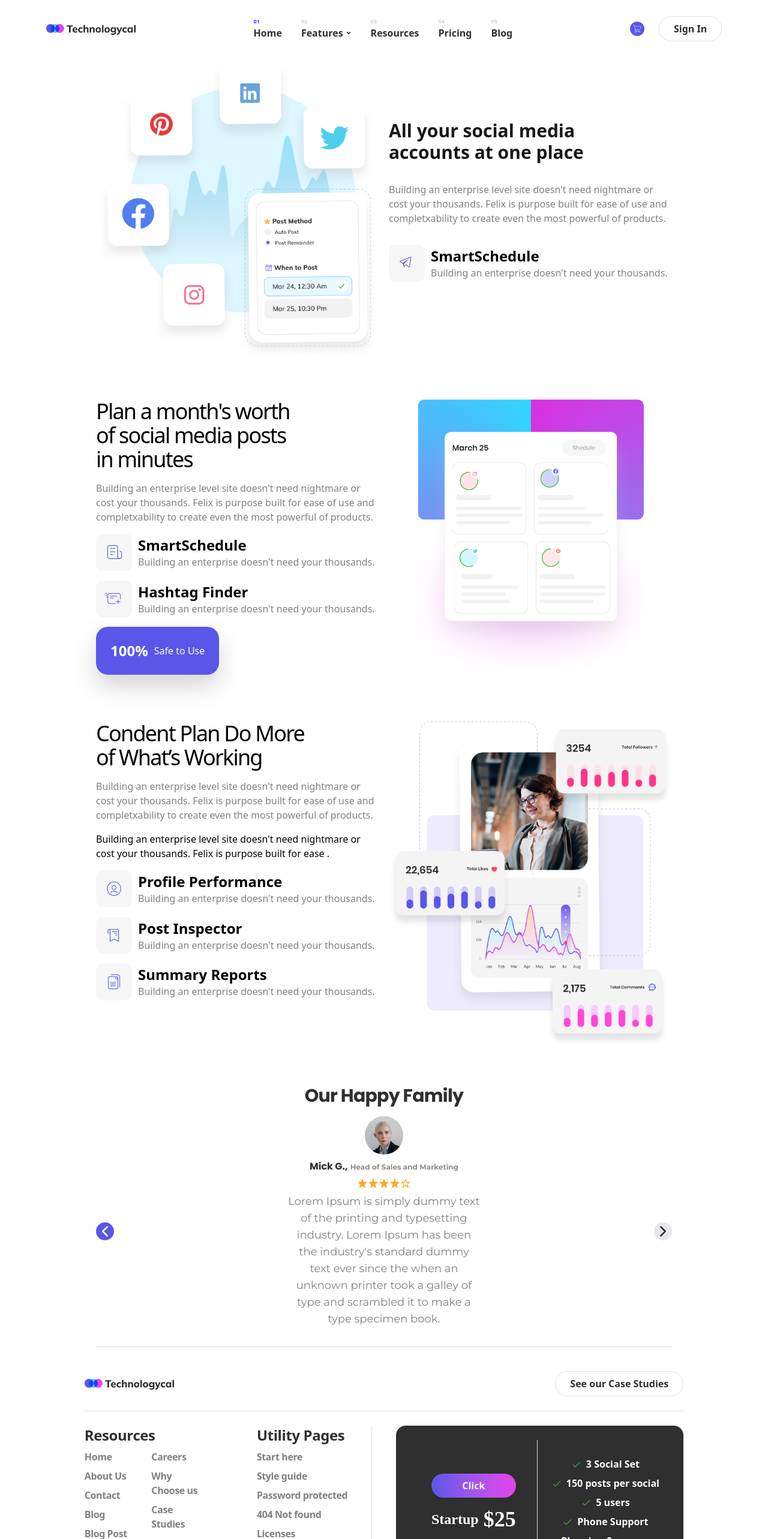
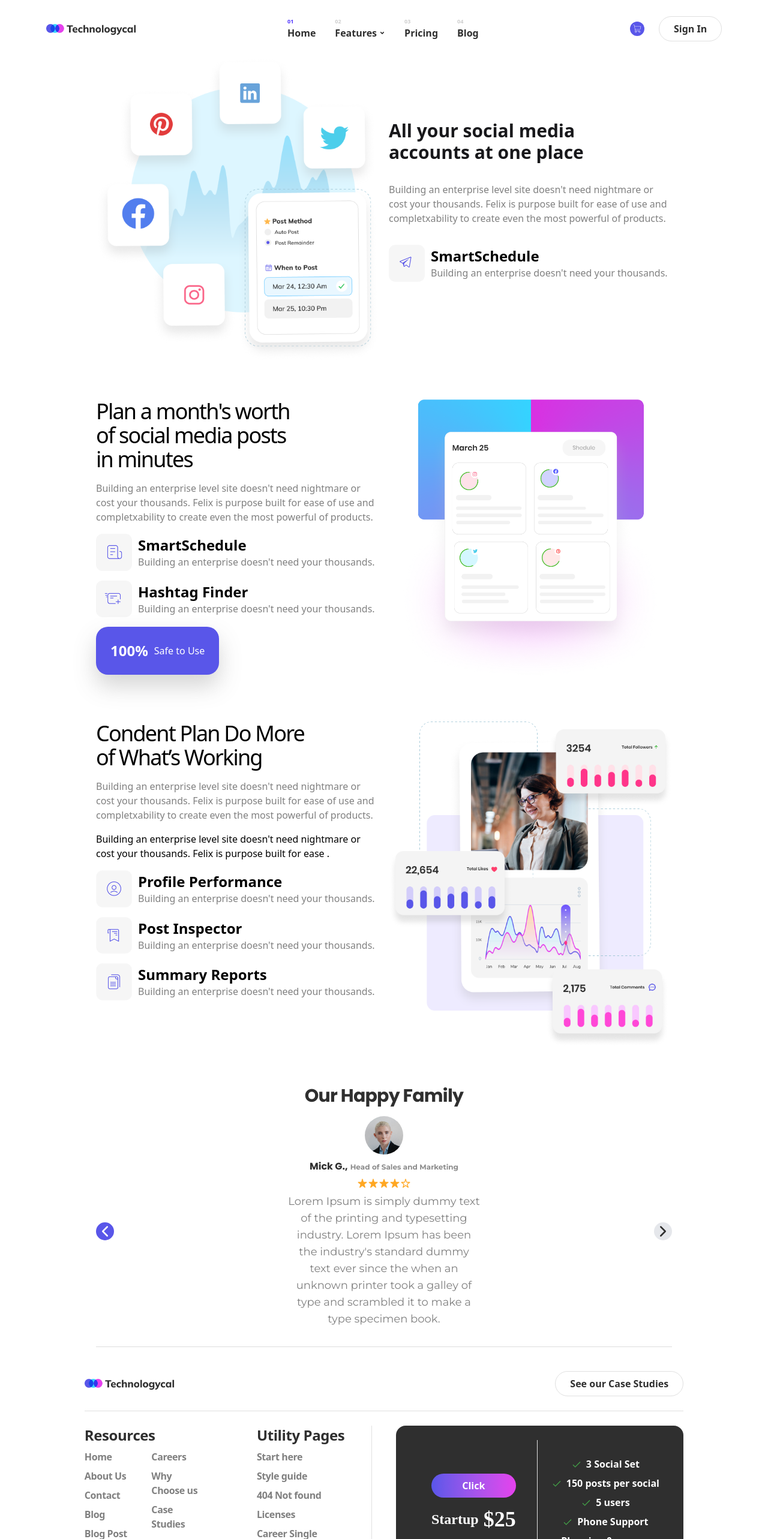
Before and after one commit to FlackoCodes/newTech, a React (Vite) app: page /features in a window 1280 px wide. Shown: the top 2566 px of the page at 60% size. Built offline with nearby package versions, Linux system fonts and the light colour scheme.

Commit message:
revamped codebase

```diff
--- a/src/App.tsx
+++ b/src/App.tsx
@@ -8,7 +8,6 @@ import MainLayout from "./Layout/MainLayout";
 import Features from "./pages/Features";
 import Home from "./pages/HomePage/Home";
 import Error_404 from "./pages/Error_404";
-import Resources from "./pages/Resources";
 import Blog from "./pages/Blog";
 import Pricing from "./pages/Pricing";
 import AboutComp from "./pages/AboutUs/index";
@@ -27,7 +26,6 @@ function App() {
       <Route path="/" element={<MainLayout />}>
         <Route index element={<Home />} />
         <Route path="/features" element={<Features />} />
-        <Route path="/resources" element={<Resources />} />
         <Route path="/blog" element={<Blog />} />
         <Route path="/pricing" element={<Pricing />} />
         <Route path="/About Us" element={<AboutComp />} />
--- a/src/components/Navbar.tsx
+++ b/src/components/Navbar.tsx
@@ -1,14 +1,12 @@
-import { NavLink } from "react-router-dom"
-import logo from "../images/cta/Logo (1).png"
+import { NavLink } from "react-router-dom";
+import logo from "../images/cta/Logo (1).png";
 import { PiShoppingCartThin } from "react-icons/pi";
 import { FaAngleDown } from "react-icons/fa";
 import { RxHamburgerMenu } from "react-icons/rx";
 import { useState } from "react";
 import MobileMenu from "./MobileMenu";
 
-
 function Navbar() {
-
   const [showMenu, setShowMenu] = useState(false);
 
   const modalPopup = () => {
@@ -17,46 +15,60 @@ function Navbar() {
   };
 
   return (
-
     <>
       <nav className=" h-[65px] top-[36px] left-[100px]  flex justify-between items-center py-12">
         <div>
           <NavLink to={"/"}>
-                        <img
-                            className="w-[100px] md:w-[150px]"
-                            src={logo}
-                            alt="logo"
-                        />
+            <img className="w-[100px] md:w-[150px]" src={logo} alt="logo" />
           </NavLink>
         </div>
         <div className="hidden lg:flex md:justify-between items-center">
           <ul className="flex gap-8">
-                        <li className=""><div className="flex flex-col items-start">
+            <li className="">
+              <div className="flex flex-col items-start">
                 <span className="text-[9px] font-bold text-[#5236FF]">01</span>
-                            <NavLink to={"/"} className="text-[16px] font-bold text-[#2F2F2F]" >Home</NavLink>
+                <NavLink
+                  to={"/"}
+                  className="text-[16px] font-bold text-[#2F2F2F]"
+                >
+                  Home
+                </NavLink>
               </div>
             </li>
-                        <li className=""><div className="flex flex-col items-start">
+            <li className="">
+              <div className="flex flex-col items-start">
                 <span className="text-[9px] font-bold text-[#CFCFCF]">02</span>
                 <div className="flex items-center gap-1">
-                                <NavLink to={"/features"} className="text-[16px] font-bold text-[#2F2F2F]" >Features</NavLink>
+                  <NavLink
+                    to={"/features"}
+                    className="text-[16px] font-bold text-[#2F2F2F]"
+                  >
+                    Features
+                  </NavLink>
                   <FaAngleDown className="text-[#2F2F2F] text-[10px]" />
                 </div>
               </div>
             </li>
-                        <li className=""><div className="flex flex-col items-start">
+            <li className="">
+              <div className="flex flex-col items-start">
                 <span className="text-[9px] font-bold text-[#CFCFCF]">03</span>
-                            <NavLink to={"/resources"} className="text-[16px] font-bold text-[#2F2F2F]" >Resources</NavLink>
+                <NavLink
+                  to={"/pricing"}
+                  className="text-[16px] font-bold text-[#2F2F2F]"
+                >
+                  Pricing
+                </NavLink>
               </div>
             </li>
-                        <li className=""><div className="flex flex-col items-start">
+            <li className="">
+              <div className="flex flex-col items-start">
                 <span className="text-[9px] font-bold text-[#CFCFCF]">04</span>
-                            <NavLink to={"/pricing"} className="text-[16px] font-bold text-[#2F2F2F]" >Pricing</NavLink>
-                        </div>
-                        </li>
-                        <li className=""><div className="flex flex-col items-start">
-                            <span className="text-[9px] font-bold text-[#CFCFCF]">05</span>
-                            <NavLink to={"/blog"} className="text-[16px] font-bold text-[#2F2F2F]" >Blog</NavLink>
+                <NavLink
+                  to={"/blog"}
+                  className="text-[16px] font-bold text-[#2F2F2F]"
+                >
+                  Blog
+                </NavLink>
               </div>
             </li>
           </ul>
@@ -66,14 +78,16 @@ function Navbar() {
             <div className="bg-[#5956E9] p-1 gap-10 flex justify-center rounded-full">
               <PiShoppingCartThin className=" text-white" />
             </div>
-                        <button className="py-[8px] px-[24px] border border-[#E0E0E0] rounded-[62px] cursor-pointer text-[#2F2F2F] font-bold">Sign In</button>
+            <button className="py-[8px] px-[24px] border border-[#E0E0E0] rounded-[62px] cursor-pointer text-[#2F2F2F] font-bold">
+              Sign In
+            </button>
           </div>
           <RxHamburgerMenu className="block lg:hidden" onClick={modalPopup} />
         </div>
       </nav>
       {showMenu && <MobileMenu closeModal={modalPopup} />}
     </>
-    )
+  );
 }
 
-export default Navbar
+export default Navbar;
--- a/src/data.ts
+++ b/src/data.ts
@@ -127,24 +127,17 @@ export const utilityPages = [
     id: 2,
     page: "Style guide",
   },
+
   {
     id: 3,
-    page: "Password protected",
+    page: "404 Not found",
   },
   {
     id: 4,
-    page: "404 Not found",
+    page: "Licenses",
   },
   {
     id: 5,
-    page: "Licenses",
-  },
-  {
-    id: 6,
-    page: "Changelog",
-  },
-  {
-    id: 7,
     page: "Career Single",
   },
 ];
@@ -605,33 +598,28 @@ export const careerData = [
 
 export const faqs = [
   {
-    question: "What's the best thing about Switzerland?",
+    question: "1. Where is my order? Quisque molestie",
     answer:
-      "I don't know, but the flag is a big plus. Lorem ipsum dolor sit amet consectetur adipisicing elit. Quas cupiditate laboriosam fugiat.",
+      "Check delivery details in the cart",
   },
   {
-    question: "How do you make holy water?",
+    question: "2. How can I return an item purchased online?",
     answer:
-      "You boil the hell out of it. Lorem ipsum dolor sit amet consectetur adipisicing elit. Magnam aut tempora vitae odio inventore fuga aliquam nostrum quod porro. Delectus quia facere id sequi expedita natus.",
+      "48 hours after purchase",
   },
   {
-    question: "What do you call someone with no body and no nose?",
+    question: "3. Can I cancel or change my order?",
     answer:
-      "Nobody knows. Lorem ipsum dolor sit amet consectetur adipisicing elit. Culpa, voluptas ipsa quia excepturi, quibusdam natus exercitationem sapiente tempore labore voluptatem.",
+      "Order can be cancelled anytime before delivery starts",
   },
   {
-    question: "Why do you never see elephants hiding in trees?",
+    question: "4. I have a promotional or discount code?",
     answer:
-      "Because they're so good at it. Lorem ipsum dolor sit amet consectetur adipisicing elit. Quas cupiditate laboriosam fugiat.",
+      "Promotional codes are given out, check out our socials",
   },
   {
-    question: "Why can't you hear a pterodactyl go to the bathroom?",
+    question: "5. Can I integrate my store with Facebook?",
     answer:
-      "Because the pee is silent. Lorem ipsum dolor sit amet, consectetur adipisicing elit. Ipsam, quas voluptatibus ex culpa ipsum, aspernatur blanditiis fugiat ullam magnam suscipit deserunt illum natus facilis atque vero consequatur! Quisquam, debitis error.",
-  },
-  {
-    question: "Why did the invisible man turn down the job offer?",
-    answer:
-      "He couldn't see himself doing it. Lorem ipsum dolor sit, amet consectetur adipisicing elit. Eveniet perspiciatis officiis corrupti tenetur. Temporibus ut voluptatibus, perferendis sed unde rerum deserunt eius.",
+      "Yes we have facebook integration on our plus package",
   },
 ];
```
Lines whose indentation alone changed are shown as unchanged.
